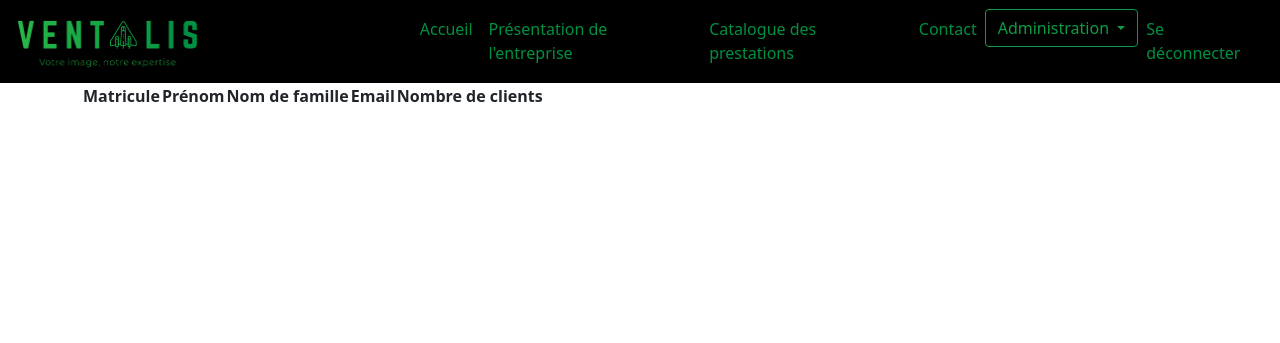
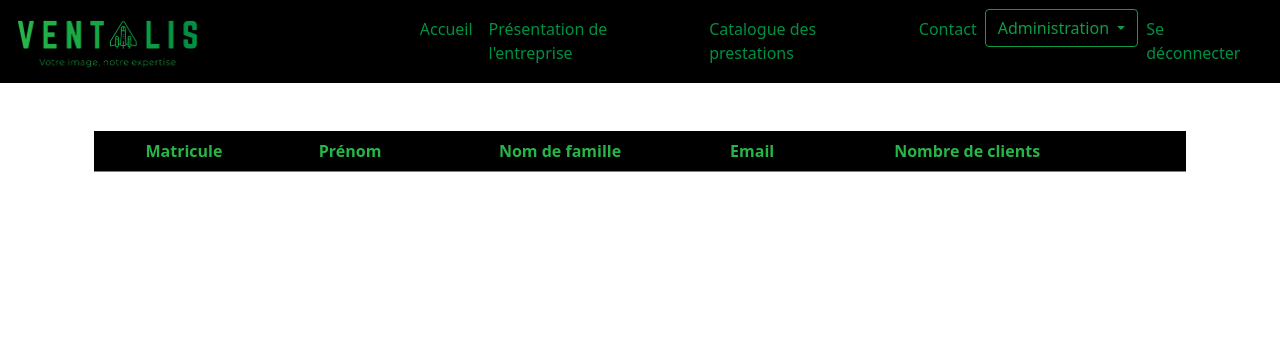
Before and after one commit to Aleks512/ProjetEcom, a Django app: page /consultants/list/ in a window 1280 px wide. Shown: the top 343 px of the page. Run offline with Django 4.2, Linux system fonts and the light colour scheme; the visitor is signed in with stand-in values (Sample User, id 1); data comes from the database, SQL or seed files in the repository; data that the repository does not hold is empty; some libraries are stand-ins or nearby versions.

Commit message:
consultant_list_in_bs

```diff
--- a/users/templates/users/consultant_list.html
+++ b/users/templates/users/consultant_list.html
@@ -1,14 +1,17 @@
 {% extends 'base.html' %}
 
 {% block content %}
-  <table>
-    <thead>
+  <div class="container mt-5">
+    <table class="table table-striped table-hover text-center">
+      <thead style="background-color: #000000; color: #27b547;">
         <tr>
           <th>Matricule</th>
           <th>Prénom</th>
           <th>Nom de famille</th>
           <th>Email</th>
           <th>Nombre de clients</th>
+          <th></th>
+          <th></th>
         </tr>
       </thead>
       <tbody>
@@ -20,7 +23,7 @@
             <td>{{ consultant.email }}</td>
             <td>{{ consultant.num_clients }}</td>
             <td>
-            <a href="{% url 'consultant-update' consultant.id %}" class="btn btn-warning">
+              <a href="{% url 'consultant-update' consultant.id %}" class="btn btn-warning" style="background-color: #009042;">
                 <i class="bi bi-pencil-fill me-2"></i>Editer
               </a>
             </td>
@@ -33,4 +36,5 @@
         {% endfor %}
       </tbody>
     </table>
+  </div>
 {% endblock %}
```
Lines whose indentation alone changed are shown as unchanged.
